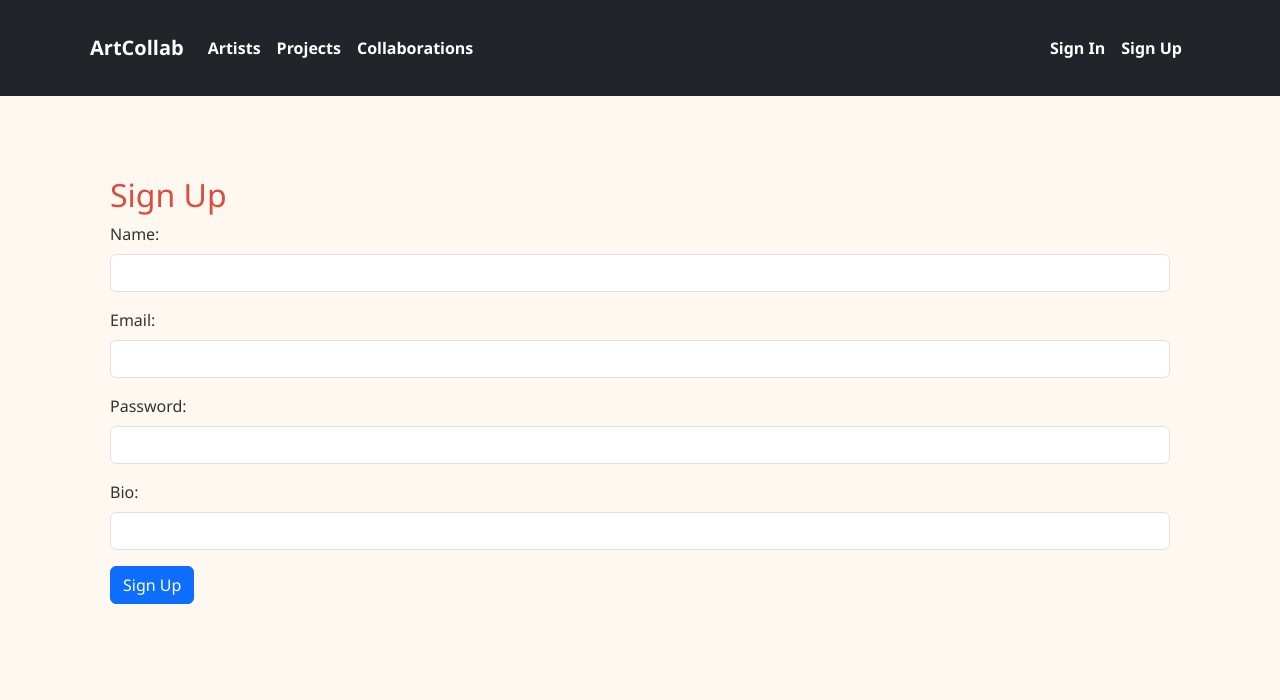
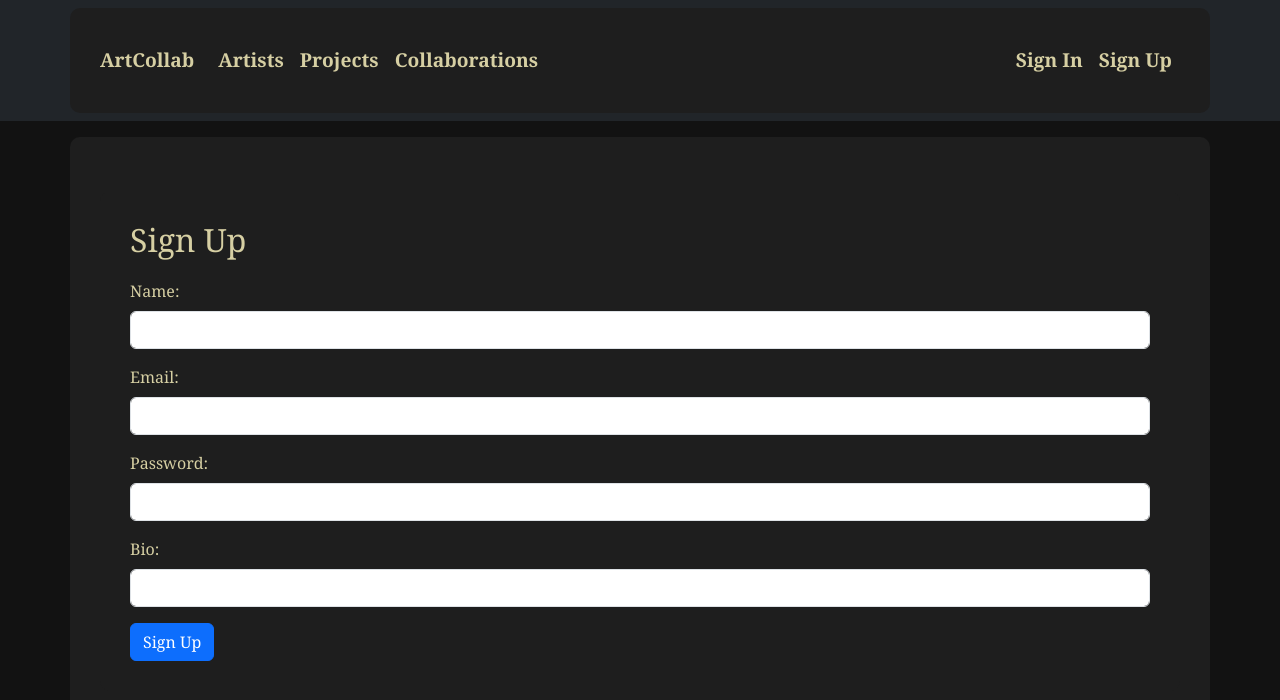
Before and after one commit to Adrian-Amoke/art-point, a React (Create React App) app in the folder client/: page /signup in a window 1280 px wide. Shown: the top 700 px of the page. Built offline with nearby package versions, Linux system fonts and the light colour scheme.

Commit message:
Made major ui changes

```diff
--- a/client/src/components/NavBar.js
+++ b/client/src/components/NavBar.js
@@ -12,9 +12,11 @@ function NavBar({ user, setUser }) {
   };
 
   return (
-    <Navbar bg="dark" variant="dark" expand="lg">
+    <Navbar bg="dark" variant="dark" expand="lg" >
       <Container>
         <Navbar.Brand as={Link} to="/">ArtCollab</Navbar.Brand>
+        <Navbar.Toggle aria-controls="nav" />
+
         <Nav className="me-auto">
           <Link className="nav-link" to="/artists">Artists</Link>
           <Link className="nav-link" to="/projects">Projects</Link>
@@ -34,6 +36,7 @@ function NavBar({ user, setUser }) {
             <Nav.Link onClick={handleSignOut}>Sign Out</Nav.Link>
           )}
         </Nav>
+
       </Container>
     </Navbar>
   );
--- a/client/src/index.css
+++ b/client/src/index.css
@@ -1,48 +1,91 @@
-/* Custom CSS for vibrant art-point theme */
+/* Vintage theme with consistent text color for art-point, hover effects only on cards */
 
 body {
-  background-color: #fff8f0;
-  color: #333;
-  font-family: 'Segoe UI', Tahoma, Geneva, Verdana, sans-serif;
+  background-color: #121212;
+  color: #d6cfa3; /* Muted beige with vintage tone */
+  font-family: 'Georgia', serif;
   margin: 0;
   padding: 0;
 }
 
 .navbar-dark {
-  background-color: #ff6f61; /* Vibrant coral */
+  background-color: #2c3e50; /* previous modern dark blue */
+  box-shadow: none;
+  transition: background-color 0.3s ease;
 }
 
 .navbar-dark .navbar-brand,
 .navbar-dark .nav-link {
-  color: #fff;
-  font-weight: bold;
+  color: #d6cfa3; /* muted beige */
+  font-weight: 600;
+  font-size: 1.2rem;
+  font-family: 'Georgia', serif;
+  transition: color 0.3s ease;
 }
 
 .navbar-dark .nav-link:hover,
 .navbar-dark .nav-link:focus {
-  color: #ffe0d6;
+  color: #c9b99a;
   text-decoration: underline;
 }
 
 .container {
-  padding: 20px;
+  padding: 30px;
+  background-color: #1e1e1e; /* previous modern dark background */
+  border-radius: 10px;
+  box-shadow: none;
+  transition: box-shadow 0.3s ease;
+  color: #d6cfa3 !important; /* ensure container text color consistent */
 }
 
-h2 {
-  color: #d94f3d;
+.container:hover {
+  box-shadow: none; /* remove hover effect */
+}
+
+h1, h2, h4 {
+  font-family: 'Georgia', serif;
+  color: #d6cfa3 !important;
+  margin-bottom: 20px;
+  transition: color 0.3s ease;
 }
 
 .list-group-item {
-  background-color: #fff0e6;
-  border: 1px solid #ffb3a7;
-  margin-bottom: 10px;
+  background-color: #2a2a2a; /* previous modern dark */
+  border: 1px solid #4a4a4a;
+  margin-bottom: 12px;
   border-radius: 8px;
+  box-shadow: none;
+  transition: none; /* remove hover transition */
+  color: #d6cfa3 !important; /* consistent text color */
+}
+
+.list-group-item:hover {
+  box-shadow: none; /* remove hover effect */
+  transform: none;
 }
 
 .list-group-item h5 {
-  color: #b33a2f;
+  color: #c9b99a !important;
+  font-weight: 600;
 }
 
 .list-group-item p {
-  color: #66332f;
+  color: #d6cfa3 !important;
+  font-style: normal;
 }
+
+.card {
+  background-color: #2a2a2a;
+  border-radius: 10px;
+  box-shadow: none;
+  color: #d6cfa3 !important;
+  font-family: 'Georgia', serif;
+  padding: 22px;
+  margin-top: 22px;
+  transition: box-shadow 0.3s ease, transform 0.3s ease;
+}
+
+.card:hover {
+  box-shadow: 0 10px 30px rgba(201, 185, 154, 0.8);
+  transform: translateY(-8px);
+}
```
